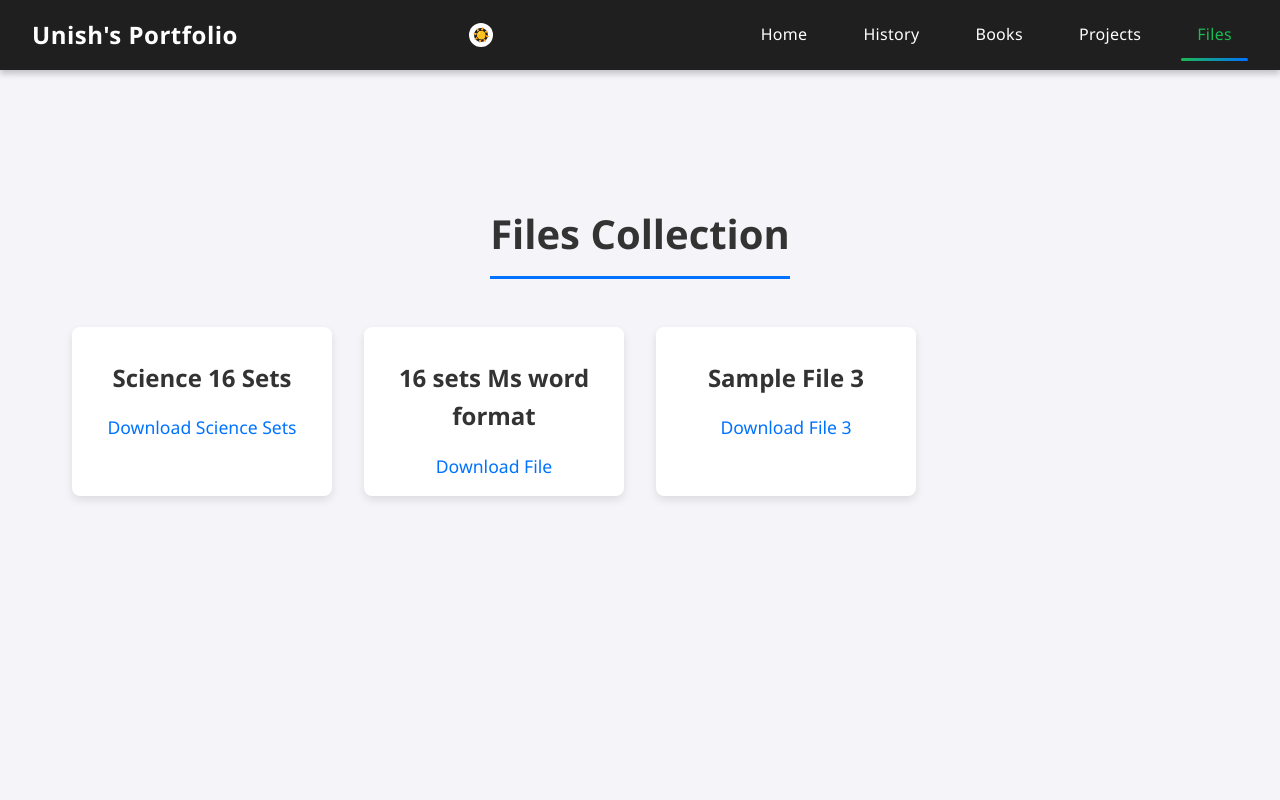
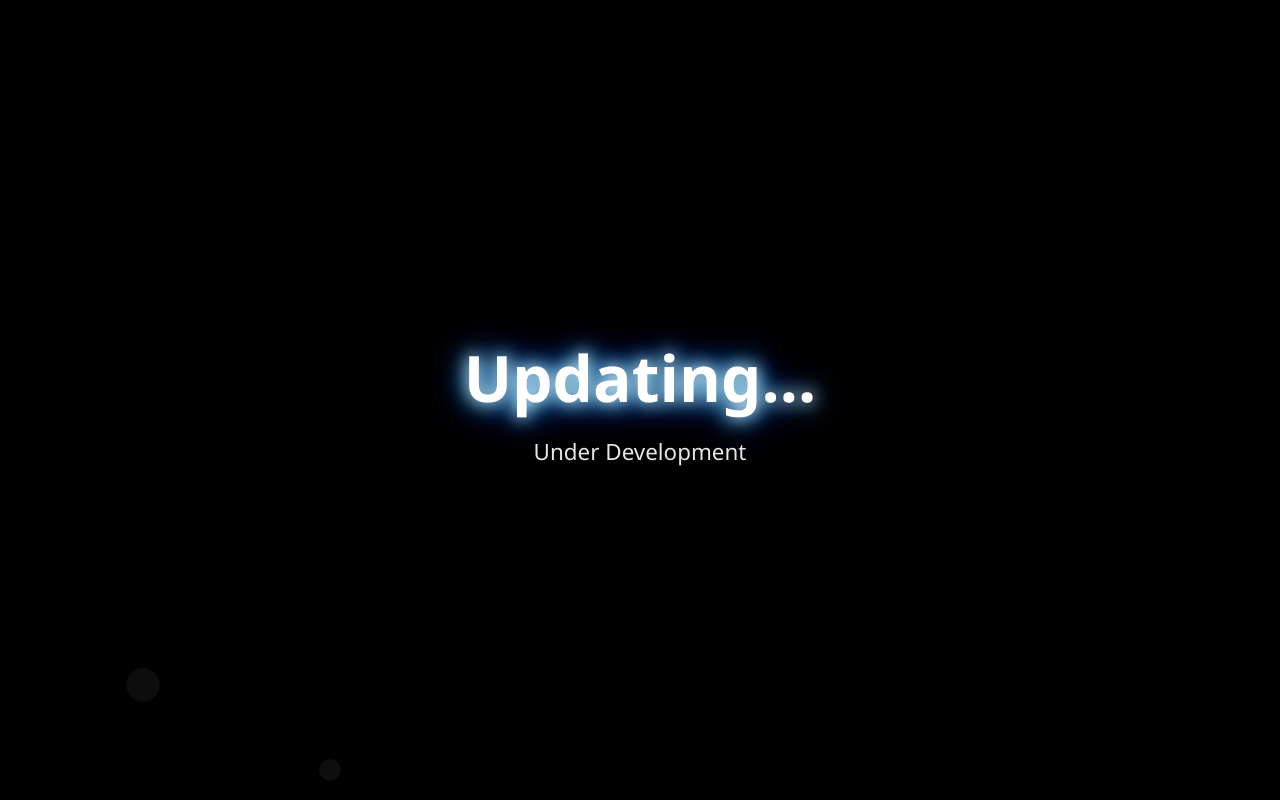
Before and after one commit to Unish124/unishbaskota, a plain HTML site: page files.html in a window 1280 px wide. Drawn offline with Linux system fonts and the light colour scheme.

Commit message:
files.html

```diff
--- a/files.html
+++ b/files.html
@@ -1,69 +1,142 @@
 <!DOCTYPE html>
 <html lang="en">
 <head>
-    <meta charset="UTF-8">
-    <meta name="viewport" content="width=device-width, initial-scale=1.0">
-    <title>Unish's Files</title>
-    <link rel="stylesheet" href="styles.css">
+  <meta charset="UTF-8" />
+  <meta name="viewport" content="width=device-width, initial-scale=1" />
+  <title>Updating...</title>
+  <style>
+    * {
+      margin: 0;
+      padding: 0;
+      box-sizing: border-box;
+    }
+
+    html, body {
+      height: 100%;
+      font-family: 'Segoe UI', sans-serif;
+      overflow: hidden;
+      background: #000;
+      position: relative;
+      color: white;
+    }
+
+    /* Glowing Gradient Background */
+    .background {
+      position: absolute;
+      width: 100%;
+      height: 100%;
+      background: linear-gradient(-45deg, #1a2a6c, #b21f1f, #fdbb2d, #009fff);
+      background-size: 400% 400%;
+      animation: gradientBG 15s ease infinite;
+      z-index: -2;
+    }
+
+    @keyframes gradientBG {
+      0% { background-position: 0% 50%; }
+      50% { background-position: 100% 50%; }
+      100% { background-position: 0% 50%; }
+    }
+
+    /* Centered Content */
+    .content {
+      height: 100%;
+      display: flex;
+      flex-direction: column;
+      align-items: center;
+      justify-content: center;
+      text-align: center;
+      z-index: 2;
+      position: relative;
+      animation: fadeIn 2s ease-in-out;
+    }
+
+    h1 {
+      font-size: 4rem;
+      animation: pulse 3s infinite ease-in-out;
+      cursor: pointer;
+      transition: transform 0.3s ease;
+    }
+
+    h1:hover {
+      transform: scale(1.05);
+    }
+
+    .subtitle {
+      font-size: 1.4rem;
+      margin-top: 15px;
+      opacity: 0.9;
+      animation: fadeInUp 2s ease-in-out;
+    }
+
+    @keyframes fadeIn {
+      from { opacity: 0; transform: translateY(20px); }
+      to { opacity: 1; transform: translateY(0); }
+    }
+
+    @keyframes fadeInUp {
+      0% { opacity: 0; transform: translateY(30px); }
+      100% { opacity: 1; transform: translateY(0); }
+    }
+
+    @keyframes pulse {
+      0%, 100% { text-shadow: 0 0 5px #fff, 0 0 10px #00f, 0 0 20px #0ff; }
+      50% { text-shadow: 0 0 20px #fff, 0 0 30px #0ff, 0 0 50px #00f; }
+    }
+
+    /* Floating Bubbles */
+    .bubbles span {
+      position: absolute;
+      bottom: -100px;
+      width: 20px;
+      height: 20px;
+      background: rgba(255, 255, 255, 0.2);
+      border-radius: 50%;
+      animation: floatUp 20s linear infinite;
+    }
+
+    .bubbles span:nth-child(odd) {
+      width: 30px;
+      height: 30px;
+      background: rgba(255, 255, 255, 0.1);
+    }
+
+    @keyframes floatUp {
+      0% {
+        transform: translateY(0) scale(1);
+        opacity: 0;
+      }
+      50% {
+        opacity: 1;
+      }
+      100% {
+        transform: translateY(-100vh) scale(1.5);
+        opacity: 0;
+      }
+    }
+
+    .bubbles span:nth-child(1) { left: 10%; animation-delay: 0s; }
+    .bubbles span:nth-child(2) { left: 25%; animation-delay: 2s; }
+    .bubbles span:nth-child(3) { left: 40%; animation-delay: 4s; }
+    .bubbles span:nth-child(4) { left: 60%; animation-delay: 6s; }
+    .bubbles span:nth-child(5) { left: 75%; animation-delay: 8s; }
+    .bubbles span:nth-child(6) { left: 85%; animation-delay: 10s; }
+  </style>
 </head>
 <body>
+  <div class="background"></div>
 
-    <!-- Navigation Bar -->
-    <nav class="navbar">
-        <h1>Unish's Portfolio</h1>
-        <div class="hamburger" id="hamburger">
-            <div></div>
-            <div></div>
-            <div></div>
-        </div>
-      <ul class="nav-links">
-        <li><a href="index.html">Home</a></li>
-        <li><a href="history.html">History</a></li>
-        <li><a href="books.html">Books</a></li>
-        <li><a href="projects.html">Projects</a></li>
-        <li><a href="files.html">Files</a></li>
-    </ul>
-</nav>
+  <div class="content">
+    <h1>Updating...</h1>
+    <p class="subtitle">Under Development</p>
+  </div>
 
-
-    <!-- Floating Menu -->
-    <div class="menu" id="menu">
-        <a href="index.html">Home</a>
-        <a href="history.html">History</a>
-        <a href="books.html">Books</a>
-        <a href="projects.html">Projects</a>
-        <a href="files.html">Files</a>
-    </div>
-
-    <div class="blur-overlay" id="blurOverlay"></div>
-
-    <!-- Files Section -->
-    <section class="content-section">
-        <div class="files-header">
-            <h2>Files Collection</h2>
-        </div>
-
-        <div class="files-content">
-            <div class="file-item">
-                <h3>Science 16 Sets</h3>
-                <a href="https://drive.google.com/drive/folders/11g2s1updWBEp58z5s0pD-CWH-hEcUJCr" download>Download Science Sets</a>
-            </div>
-
-            <div class="file-item">
-                <h3>16 sets Ms word format</h3>
-                <a href="https://www.mediafire.com/file/eyt93zl4e68zoxm/sc16.docx/file" download>Download File</a>
-            </div>
-
-            <div class="file-item">
-                <h3>Sample File 3</h3>
-                <a href="https://drive.google.com/uc?export=download&id=3XYZ11223abc" download>Download File 3</a>
-            </div>
-        </div>
-    </section>
-
-    <!-- JavaScript for Hamburger Menu -->
-     <!-- JavaScript -->
-   <script src="script.js"></script>
-
+  <div class="bubbles">
+    <span></span>
+    <span></span>
+    <span></span>
+    <span></span>
+    <span></span>
+    <span></span>
+  </div>
 </body>
 </html>
```
